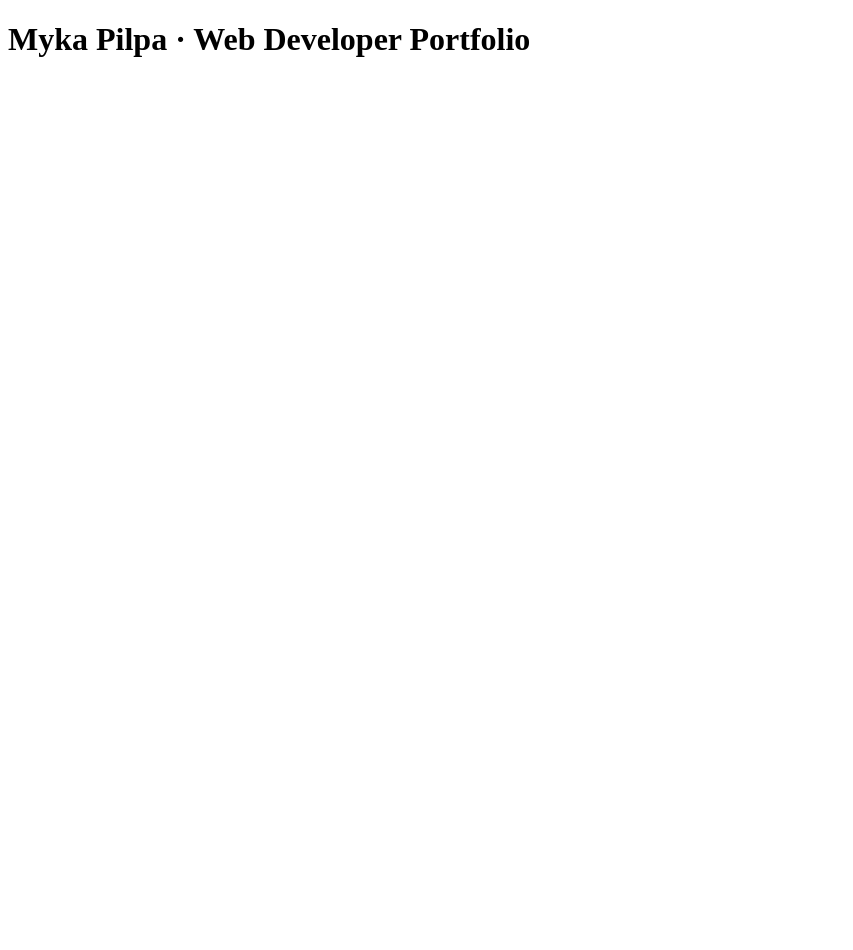
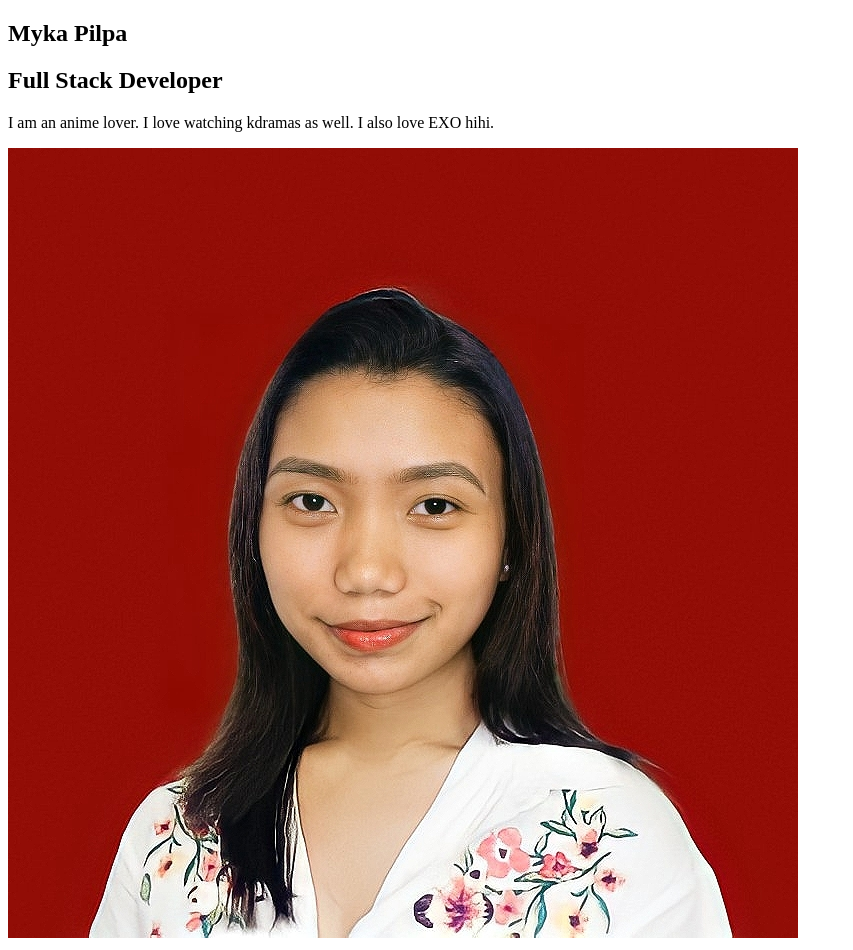
Before and after one commit to NasaagRA/portfolio, a plain HTML site: page index.html in a window 1280 px wide. Shown: the whole page, without its empty margins (0-853 px from the left). Before the commit the page ends 800 px from the top, so only its background shows below. Drawn offline with Linux system fonts and the light colour scheme.

Commit message:
#3 - Add some content and image to the page

```diff
--- a/index.html
+++ b/index.html
@@ -4,7 +4,14 @@
 	<title>Myka Pilpa &middot; Web Developer Portfolio</title>
 </head>
 <body>
-	<h1>Myka Pilpa &middot; Web Developer Portfolio</h1>
-
+	<div class="container">
+		<section id="landing">
+			<h1>Myka Pilpa</h1>
+			<h2>Full Stack Developer</h2>
+			<p>I am an anime lover. I love watching kdramas as well. I also love EXO hihi.</p>
+			<img src="./images/ME.jpg" alt="My profile image.">
+		</section>
+		<section id="gallery"></section>
+	</div>
 </body>
 </html>
```
Also changed, not shown: images/ME.jpg (added).
